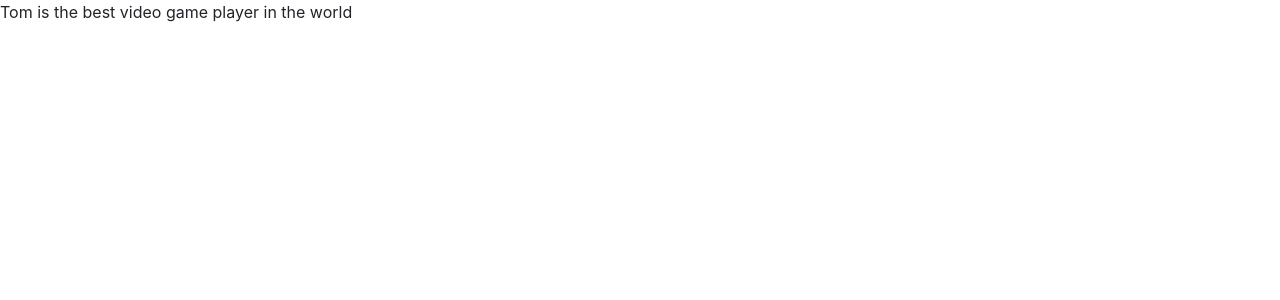
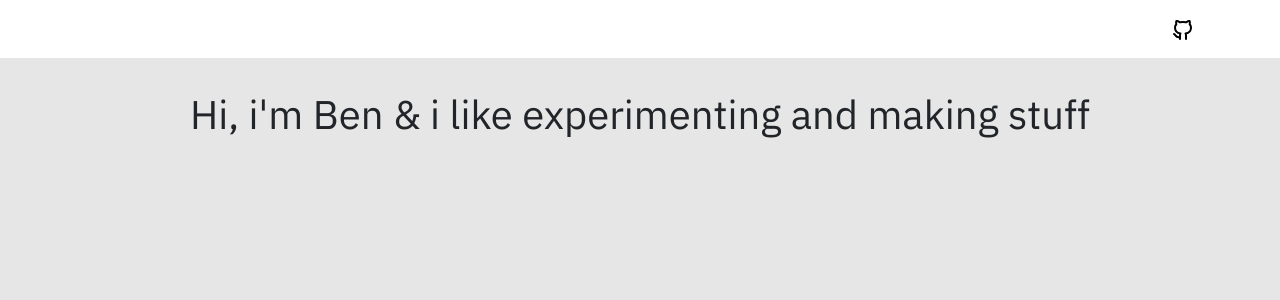
Before and after one commit to Arico1985/project_blog, a Django app: page / in a window 1280 px wide. Shown: the top 300 px of the page. Run offline with Django 3.2, Linux system fonts and the light colour scheme; some libraries are stand-ins or nearby versions.

Commit message:
nav bar with github icon

```diff
--- a/manage.py
+++ b/manage.py
@@ -4,7 +4,7 @@ import sys
 
 if __name__ == "__main__":
     os.environ.setdefault("DJANGO_SETTINGS_MODULE",
-                          "project_blog.settings.production")
+                          "project_blog.settings.development")
     try:
         from django.core.management import execute_from_command_line
     except ImportError:
--- a/project_blog/wsgi.py
+++ b/project_blog/wsgi.py
@@ -2,6 +2,6 @@ import os
 from django.core.wsgi import get_wsgi_application
 
 os.environ.setdefault("DJANGO_SETTINGS_MODULE",
-                      "project_blog.settings.production")
+                      "project_blog.settings.development")
 
 application = get_wsgi_application()
--- a/static/blog/css/components.css
+++ b/static/blog/css/components.css
@@ -1,3 +1,14 @@
 /*------------------------------------*\
+
 COMPONENTS
+
 \*------------------------------------*/
+.text-center{
+  text-align: center;
+}
+.flex {
+  display: flex
+}
+.shadow {
+  box-shadow: 0 0 15px 0 rgba(0, 0, 0, 0.08);
+}
--- a/static/blog/css/elements.css
+++ b/static/blog/css/elements.css
@@ -3,3 +3,22 @@
 ELEMENTS
 
 \*------------------------------------*/
+
+@import url('https://fonts.googleapis.com/css?family=IBM+Plex+Sans&display=swap');
+
+html {
+  font-size: 16px;
+}
+
+body {
+  background-color: #e6e6e6;
+  font-family: 'IBM Plex Sans';
+}
+h1 {
+  margin: 1rem;
+}
+nav {
+  padding: 1rem;
+  /* margin-bottom: 2rem; */
+  margin: 0 2rem 2rem 2rem;
+}
--- a/templates/blog/home.html
+++ b/templates/blog/home.html
@@ -3,13 +3,20 @@
 
 <title >
     {% block title %}
-    home
+    benoitfesquet.website
     {% endblock %}
 </title >
 
 {% block document %}
-
-Tom is the best video game player in the world
-
+<div class="bg-white">
+  <nav class="container flex">
+    <a class="ml-auto" href="#">
+      <img src="{% static 'blog/img/github.svg' %}">
+    </a>
+  </nav>
+</div>
+<header class="text-center">
+  <h1>Hi, i'm Ben & i like experimenting and making stuff</h1>
+</header>
 
 {% endblock document %}
```
Also changed, not shown: static/blog/img/github.svg (added).
